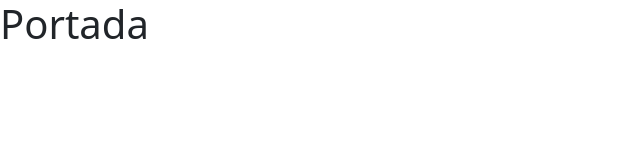
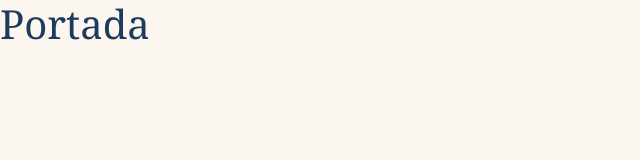
Before and after one commit to pedro-otalora/literatura-en-femenino, a website built with Parcel: page src/index.html in a window 1280 px wide. Shown: the whole page, without its empty margins (0-640 px from the left). Built offline with nearby package versions, Linux system fonts and the light colour scheme; a small style sheet from the web is missing.

Commit message:
Paleta de colores y tipografía

```diff
--- a/package.json
+++ b/package.json
@@ -51,6 +51,8 @@
     "stylelint-config-standard-scss": "^17.0.0"
   },
   "dependencies": {
+    "@fontsource/dm-sans": "^5.3.0",
+    "@fontsource/dm-serif-display": "^5.3.0",
     "@popperjs/core": "^2.11.8",
     "bootstrap": "^5.3.8"
   }
--- a/src/assets/styles/_dependencies.scss
+++ b/src/assets/styles/_dependencies.scss
@@ -1,4 +1,9 @@
 // Capa Generic: código de terceros. Bootstrap incluye Reboot, que hace de reset.
+
+// Solo los pesos que se usan, para no cargar ficheros de fuente innecesarios.
+@import "npm:@fontsource/dm-serif-display/400.css";
+@import "npm:@fontsource/dm-sans/400.css";
+@import "npm:@fontsource/dm-sans/700.css";
 
 // Las variables van antes de Bootstrap para que sus !default tomen nuestros valores.
 @import "variables";
--- a/src/assets/styles/_variables.scss
+++ b/src/assets/styles/_variables.scss
@@ -1 +1,35 @@
 // Variables globales (capa Settings).
+
+// Paleta base: valores de color. Solo aquí se permiten hexadecimales (override de Stylelint).
+$blue-deep: #1f3a5f;
+$terracotta: #b04a22;
+$ochre: #e9b44c;
+$sand: #fbf6ee;
+$white: #fff;
+
+// Paleta por función: los componentes usan estos nombres, así el tema se cambia en un solo bloque.
+$color-text: $blue-deep;
+$color-bg: $sand;
+$color-accent: $terracotta;
+$color-highlight: $ochre;
+
+// Tipografías
+$font-serif: "DM Serif Display", "Georgia", serif;
+$font-sans: "DM Sans", system-ui, sans-serif;
+
+// Puntos de corte: los mismos valores que Bootstrap, para que mq() y sus utilidades coincidan.
+$breakpoints: (
+  md: 768px,
+  lg: 992px,
+);
+
+// Personalización de Bootstrap: sobrescriben sus valores !default.
+$primary: $color-accent;
+$secondary: $color-text;
+$body-bg: $color-bg;
+$body-color: $color-text;
+$font-family-base: $font-sans;
+$headings-font-family: $font-serif;
+
+// DM Serif Display solo tiene peso 400; con el 500 de Bootstrap el navegador simularía una negrita.
+$headings-font-weight: 400;
--- a/src/assets/styles/tools/_functions.scss
+++ b/src/assets/styles/tools/_functions.scss
@@ -1 +1,7 @@
-// Pendiente
+@use "sass:math";
+
+// Las medidas se escriben en px y se entregan en rem para que la
+// página escale con el tamaño de fuente que elija el usuario
+@function rem($px, $base: 16px) {
+  @return math.div($px, $base) * 1rem; // math.div, la barra / está obsoleta en Sass
+}
--- a/src/assets/styles/tools/_index.scss
+++ b/src/assets/styles/tools/_index.scss
@@ -1 +1,5 @@
-// Pendiente
+// Punto de entrada de Tools: con @forward, cada parcial obtiene variables,
+// funciones y mixins con una sola línea (@use "../tools" as *)
+@forward "../variables";
+@forward "functions";
+@forward "mixins";
--- a/src/assets/styles/tools/_mixins.scss
+++ b/src/assets/styles/tools/_mixins.scss
@@ -1 +1,17 @@
-// Pendiente
+@use "sass:list";
+@use "sass:map";
+@use "../variables" as *;
+@use "functions" as *;
+
+// Media queries mobile first: los estilos sin mq() son los de móvil y cada
+// punto de corte solo añade cambios (min-width)
+@mixin mq($bp) {
+  // si la mq está mal escrita se detiene la compilación, para que no se quede sin aplicar
+  @if not map.has-key($breakpoints, $bp) {
+    @error "Breakpoint `#{$bp}` no existe en $breakpoints.";
+  }
+
+  @media (min-width: map.get($breakpoints, $bp)) {
+    @content;
+  }
+}
```
Also changed, not shown: .sassrc.js, 1 other file.
